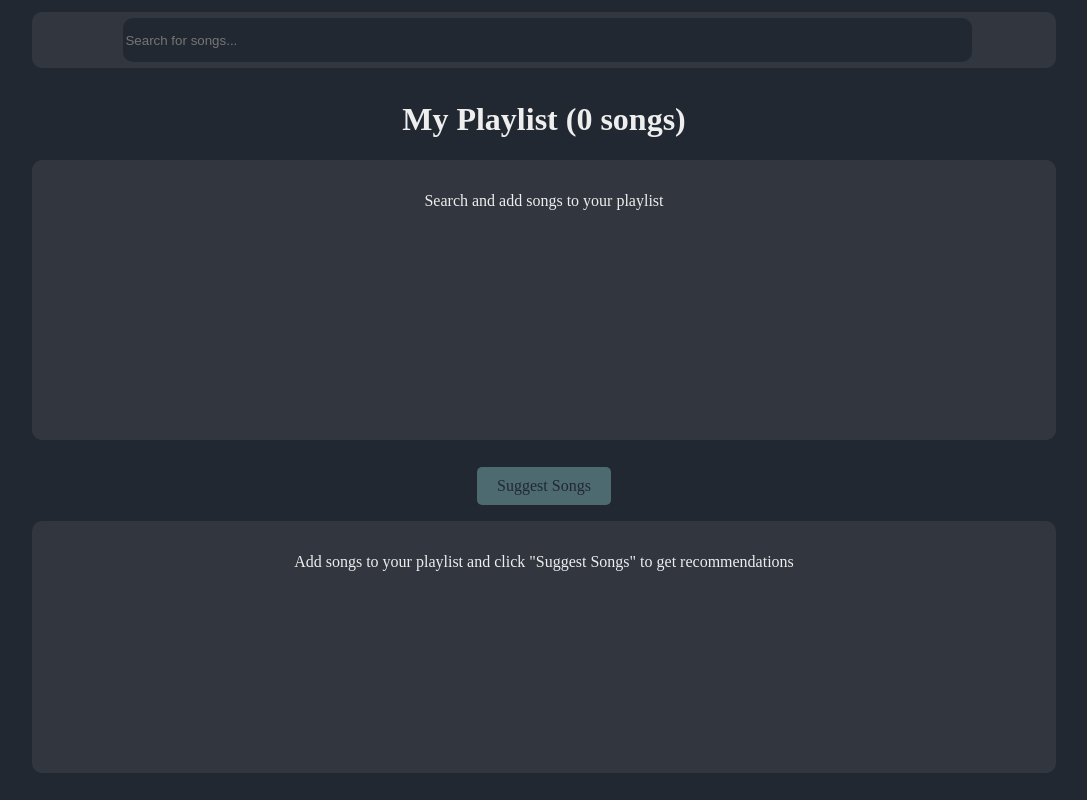
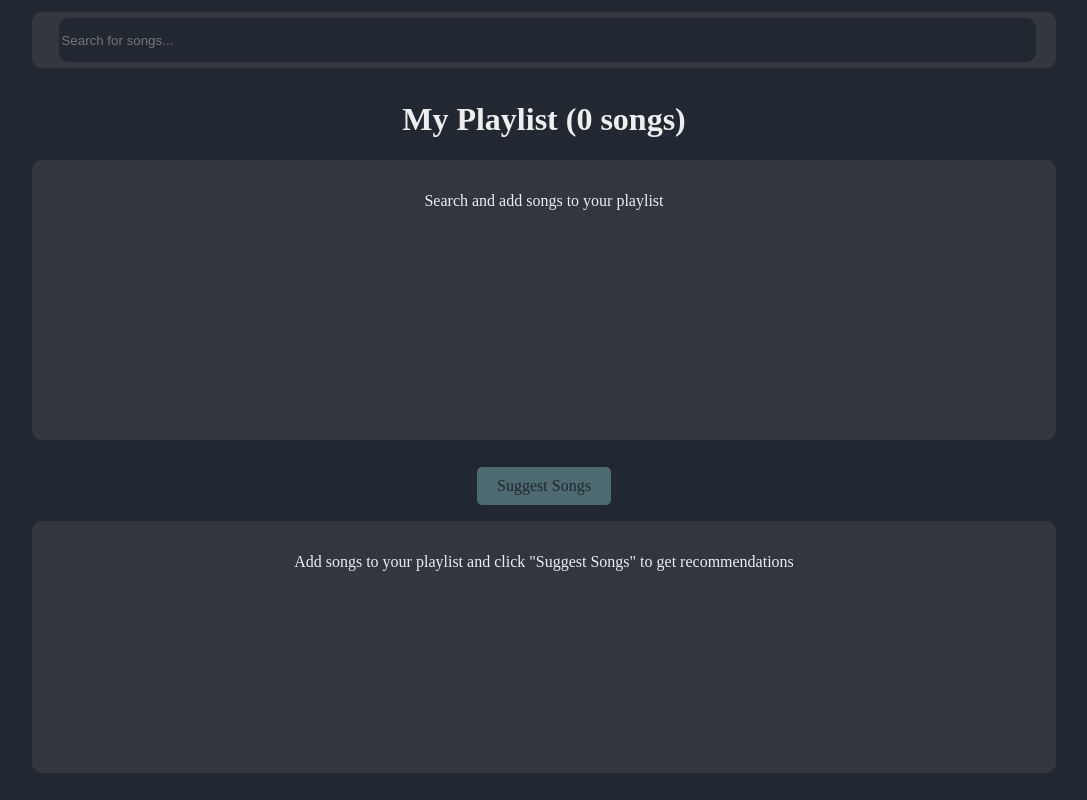
Before and after one commit to kirbs-btw/mynewplaylist.com, a React (Vite) app in the folder frontend/: page / in a window 1280 px wide. Shown: the whole page, without its empty margins (96-1183 px from the left). Built offline with nearby package versions, Linux system fonts and the light colour scheme.

Commit message:
fix: searchbar fix; vector index build

```diff
--- a/frontend/src/index.css
+++ b/frontend/src/index.css
@@ -17,7 +17,7 @@
 }
 
 #search-input {
-    width: 82.5%;
+    width: 95%;
     margin-left: 0.75%;
     height: 75%;
     background-color: var(--dark-base);
```
Also changed, not shown: 1 other file (tests, documents, lock files or other folders).
